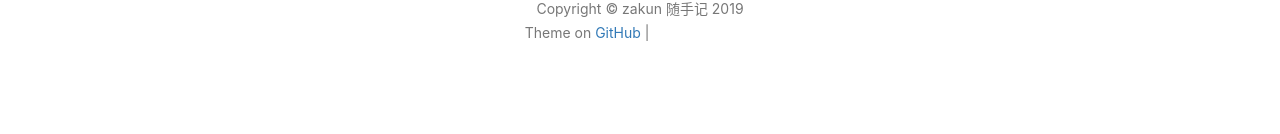
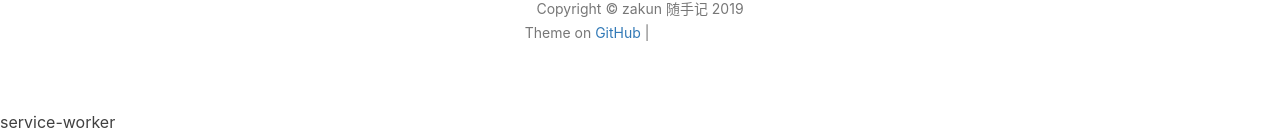
Before and after one commit to zakun/blog, a Jekyll site: the page built from index.html, in a window 1280 px wide. Shown: the part 1192-1326 px from the top of the page. Built offline with Jekyll 4.4.1, drawn with Linux system fonts in a browser that asks for light colours; nearby versions of some CDN libraries; the list of posts is cut into pages by our own code; comment, search, counter and statistics services are not loaded; grey boxes are pictures that could not be loaded.

Commit message:
add readme.md

```diff
--- a/_includes/footer.html
+++ b/_includes/footer.html
@@ -113,7 +113,7 @@
 
 <!-- Custom Theme JavaScript -->
 <script src="{{ "/js/hux-blog.min.js " | prepend: site.baseurl }}"></script>
-
+service-worker
 <!-- Service Worker -->
 {% if site.service-worker %}
 <script type="text/javascript">
```
Also changed, not shown: README.md, img/readme-home.jpg (added), img/readme-home.png (deleted), img/readme-side.png (deleted).
